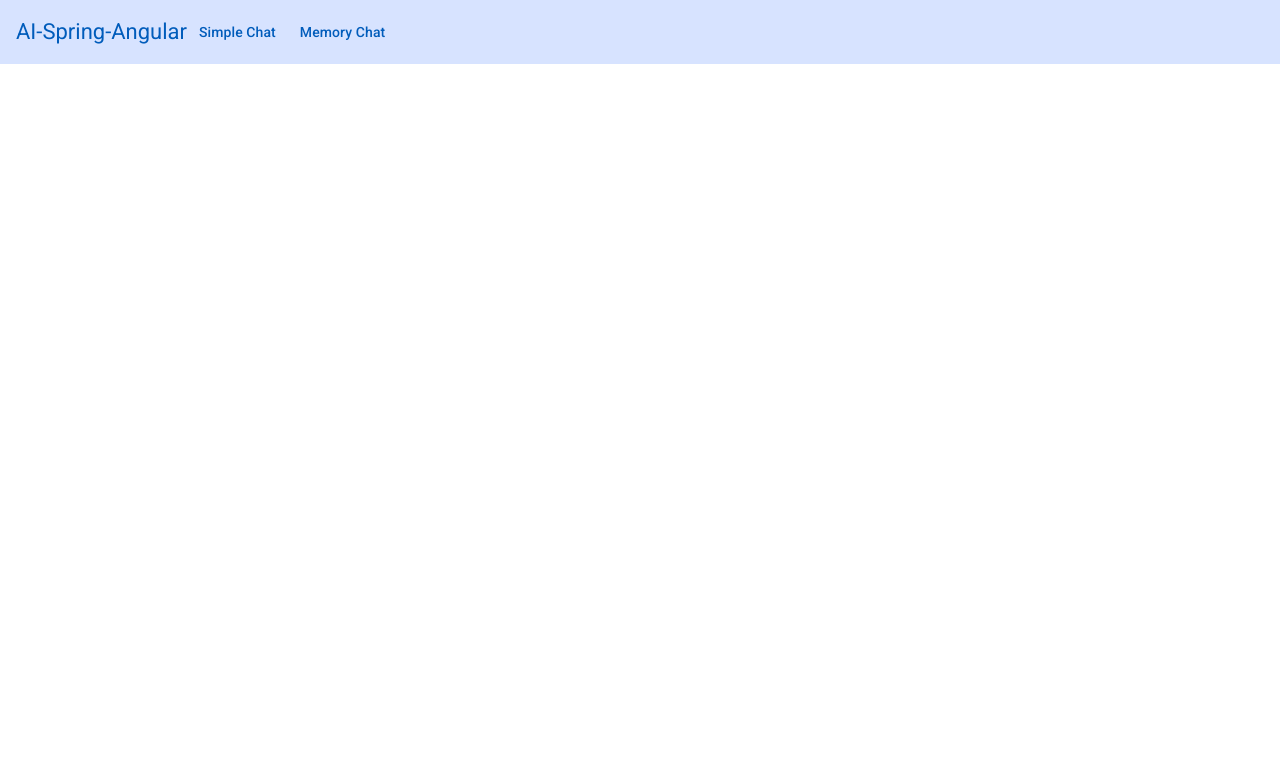
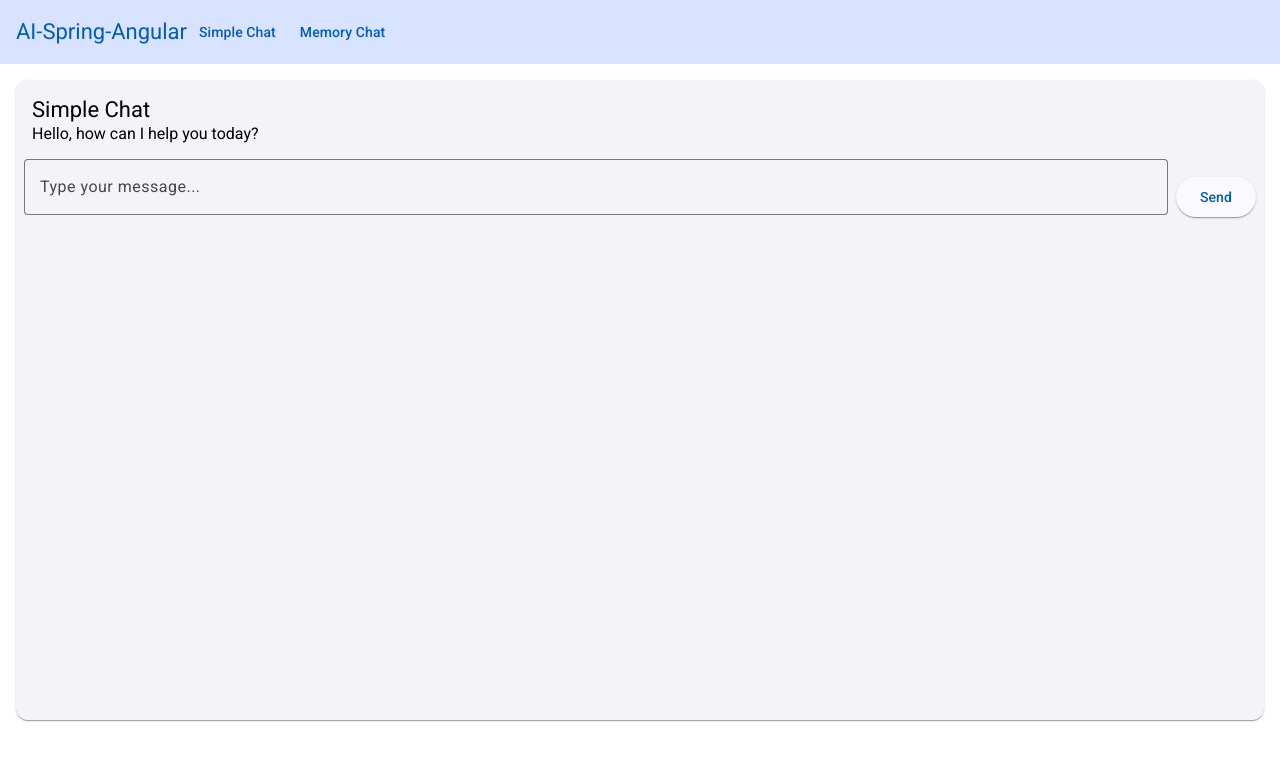
Before and after one commit to loiane/spring-ai-angular, an Angular app in the folder ui-ai/: page /simple-chat in a window 1280 px wide. Before the commit this address led to /. Shown: the top 760 px of the page. Built offline with nearby package versions, Linux system fonts and the light colour scheme.

Commit message:
Add Simple Chat component with routing and basic chat functionality

```diff
--- a/ui-ai/src/app/app.component.html
+++ b/ui-ai/src/app/app.component.html
@@ -1,6 +1,6 @@
 <mat-toolbar>
   <span>{{ title }}</span>
-  <button mat-button aria-label="Simple Chat">Simple Chat</button>
+  <button mat-button aria-label="Simple Chat" routerLink="/simple-chat">Simple Chat</button>
   <button mat-button aria-label="Memory Chat">Memory Chat</button>
 </mat-toolbar>
 <router-outlet></router-outlet>
--- a/ui-ai/src/app/app.routes.ts
+++ b/ui-ai/src/app/app.routes.ts
@@ -1,3 +1,9 @@
 import { Routes } from '@angular/router';
 
-export const routes: Routes = [];
+export const routes: Routes = [
+  { path: '', redirectTo: 'simple-chat', pathMatch: 'full' },
+  { path: 'simple-chat',
+    loadComponent: () => import('./simple-chat/simple-chat.component').then(c => c.SimpleChatComponent)
+  },
+  { path: '**', redirectTo: 'simple-chat' }
+];
--- /dev/null
+++ b/ui-ai/src/app/simple-chat/simple-chat.component.html
@@ -0,0 +1,20 @@
+<mat-card class="chat-container">
+  <mat-card-header>
+    <mat-card-title>Simple Chat</mat-card-title>
+  </mat-card-header>
+  <mat-card-content>
+    <div class="messages">
+      @for (message of messages(); track message; let system = $even) {
+        <div class="message">
+          {{ message.message }}
+        </div>
+      }
+    </div>
+  </mat-card-content>
+  <mat-card-actions>
+    <mat-form-field class="input-field" appearance="outline">
+      <input matInput placeholder="Type your message..." [(ngModel)]="message" (keyup.enter)="sendMessage()">
+    </mat-form-field>
+    <button mat-raised-button color="primary" (click)="sendMessage()" [disabled]="isLoading">Send</button>
+  </mat-card-actions>
+</mat-card>
--- /dev/null
+++ b/ui-ai/src/app/simple-chat/simple-chat.component.scss
@@ -0,0 +1,35 @@
+.chat-container {
+  display: flex;
+  flex-direction: column;
+  height: 80vh;
+  margin: 16px;
+}
+
+.messages {
+  flex: 1;
+  margin-bottom: 16px;
+  overflow-y: auto;
+  padding-right: 8px;
+}
+
+.message {
+  margin-bottom: 8px;
+}
+
+.user-message {
+  text-align: right;
+}
+
+.bot-message {
+  text-align: left;
+}
+
+.input-field {
+  flex: 1;
+}
+
+mat-card-actions {
+  display: flex;
+  align-items: center;
+  gap: 8px;
+}
--- /dev/null
+++ b/ui-ai/src/app/simple-chat/simple-chat.component.ts
@@ -0,0 +1,39 @@
+import { Component, signal } from '@angular/core';
+import { FormsModule } from '@angular/forms';
+import { MatButtonModule } from '@angular/material/button';
+import { MatCardModule } from '@angular/material/card';
+import { MatInputModule } from '@angular/material/input';
+
+@Component({
+  selector: 'app-simple-chat',
+  imports: [MatCardModule, MatInputModule, MatButtonModule, FormsModule],
+  templateUrl: './simple-chat.component.html',
+  styleUrl: './simple-chat.component.scss'
+})
+export class SimpleChatComponent {
+
+  message = '';
+  isLoading = false;
+
+  messages = signal([
+    { message: 'Hello, how can I help you today?', isBot: true },
+  ]);
+
+  sendMessage(): void {
+
+    this.message.trim();
+
+    if (!this.message) {
+      return;
+    }
+
+    this.updateMessages(this.message);
+    this.isLoading = true;
+  }
+
+  private updateMessages(message: string, isBot = false) {
+    this.messages.update(messages => [...messages, { message, isBot }]);
+    this.isLoading = false;
+    this.message = '';
+  }
+}
--- a/ui-ai/src/styles.scss
+++ b/ui-ai/src/styles.scss
@@ -2,6 +2,10 @@
 
 html, body { height: 100%; }
 body { margin: 0; font-family: Roboto, "Helvetica Neue", sans-serif; }
+
+.spacer {
+  flex: 1 1 auto;
+}
 
 :root {
   @include mat.toolbar-overrides((
```
Also changed, not shown: 1 other file (tests, documents, lock files or other folders).
